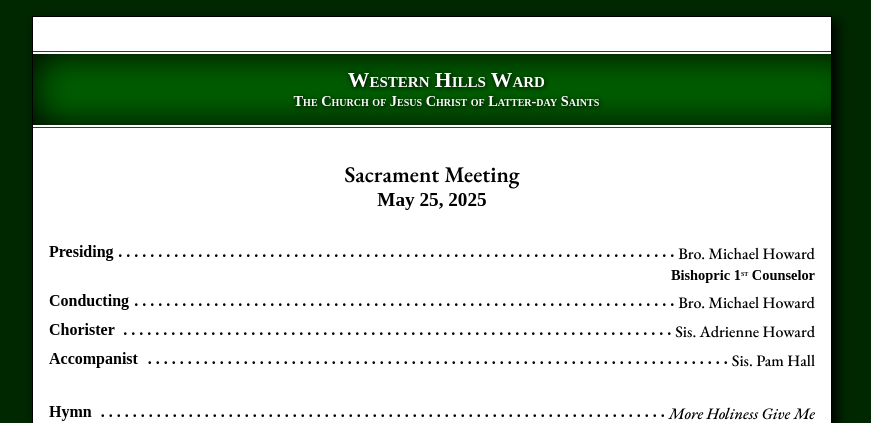
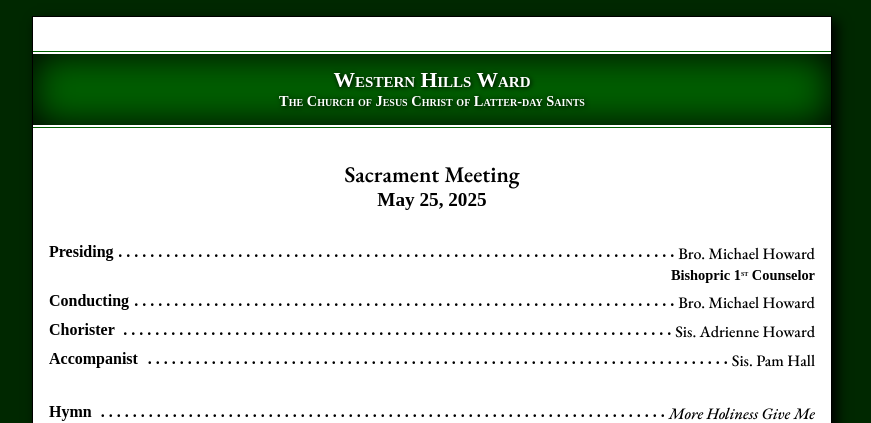
Before and after one commit to Wyoming-C64/westernhillsbulletin, a PHP site: page / in a window 1280 px wide. Shown: the top 423 px of the page, without its empty margins (208-1079 px from the left). Run offline with PHP 8.4, Linux system fonts and the light colour scheme; some web fonts are replaced.

Commit message:
Style adjustment.

```diff
--- a/htdocs/style.css
+++ b/htdocs/style.css
@@ -109,7 +109,6 @@
   border-bottom: 5px double white;
   box-shadow: inset 0px 0px 38px black;
   text-shadow: 1px 1px 5px black;
-  margin-right: -2em;
 }
 
 .ward-name {
```
